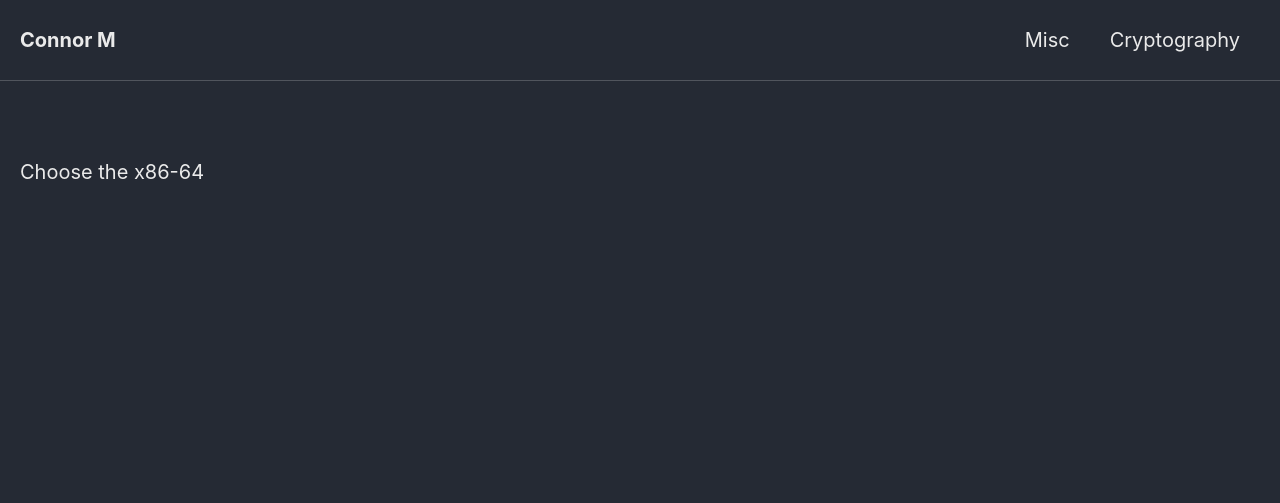
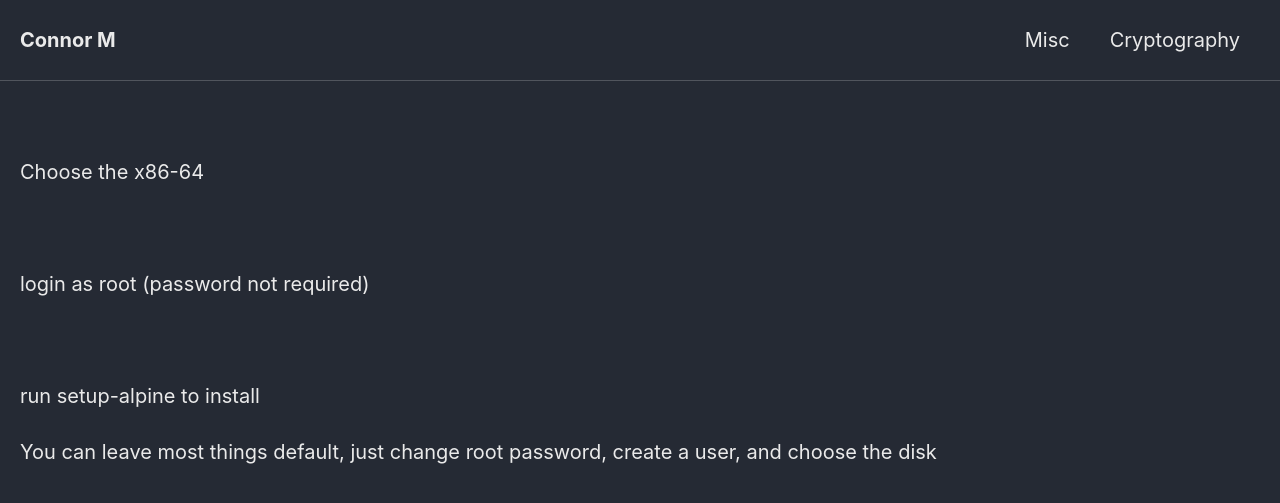
Before and after one commit to Connor-McCartney/Connor-McCartney.github.io, a Jekyll site: the page built from _pages/misc/alpine.md, in a window 1280 px wide. Shown: the top 503 px of the page. Built offline with Jekyll 4.4.1, drawn with Linux system fonts in a browser that asks for light colours; cached includes are drawn as plain includes; our own code applies the rules of GitHub Pages for plain Markdown files.

Commit message:
Update alpine.md

```diff
--- a/_pages/misc/alpine.md
+++ b/_pages/misc/alpine.md
@@ -6,3 +6,11 @@
 Choose the x86-64
 
 <br>
+
+login as root (password not required)
+
+<br>
+
+run setup-alpine to install
+
+You can leave most things default, just change root password, create a user, and choose the disk
```
